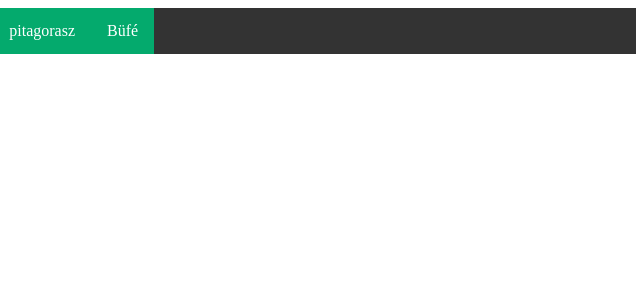
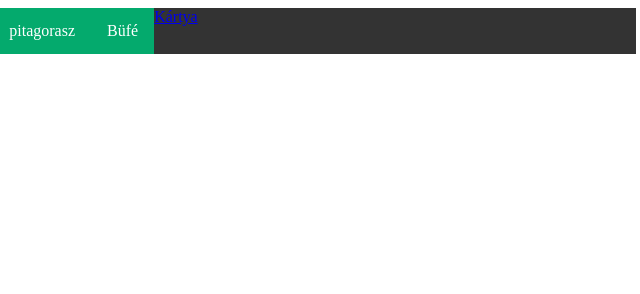
Before and after one commit to ZavarkoZeno/web, a plain HTML site: page pitagorasz.html in a window 1280 px wide. Shown: the top 294 px of the page, 636-1276 px from the left. Drawn offline with Linux system fonts and the light colour scheme.

Commit message:
Update pitagorasz.html

```diff
--- a/pitagorasz.html
+++ b/pitagorasz.html
@@ -40,6 +40,7 @@
             <li><a class="active" href="szamologep.html">számológép</a></li>
             <li><a class="active" href="pitagorasz.html">pitagorasz </a></li>
             <li><a class="active" href="kandobufe.html">Büfé</a></li>
+            <a href="ZavarkoZeno .html">Kártya</a>
         </ul>
     </div>
 
```
